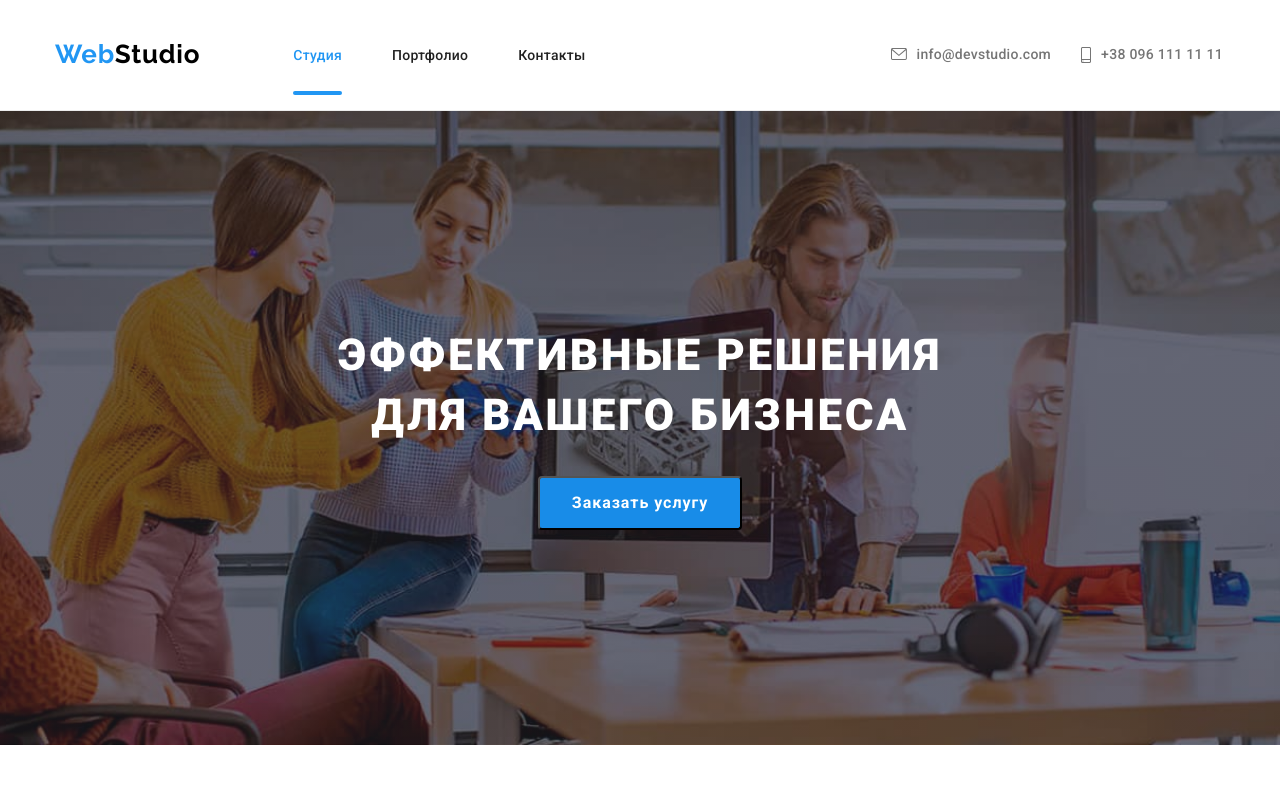
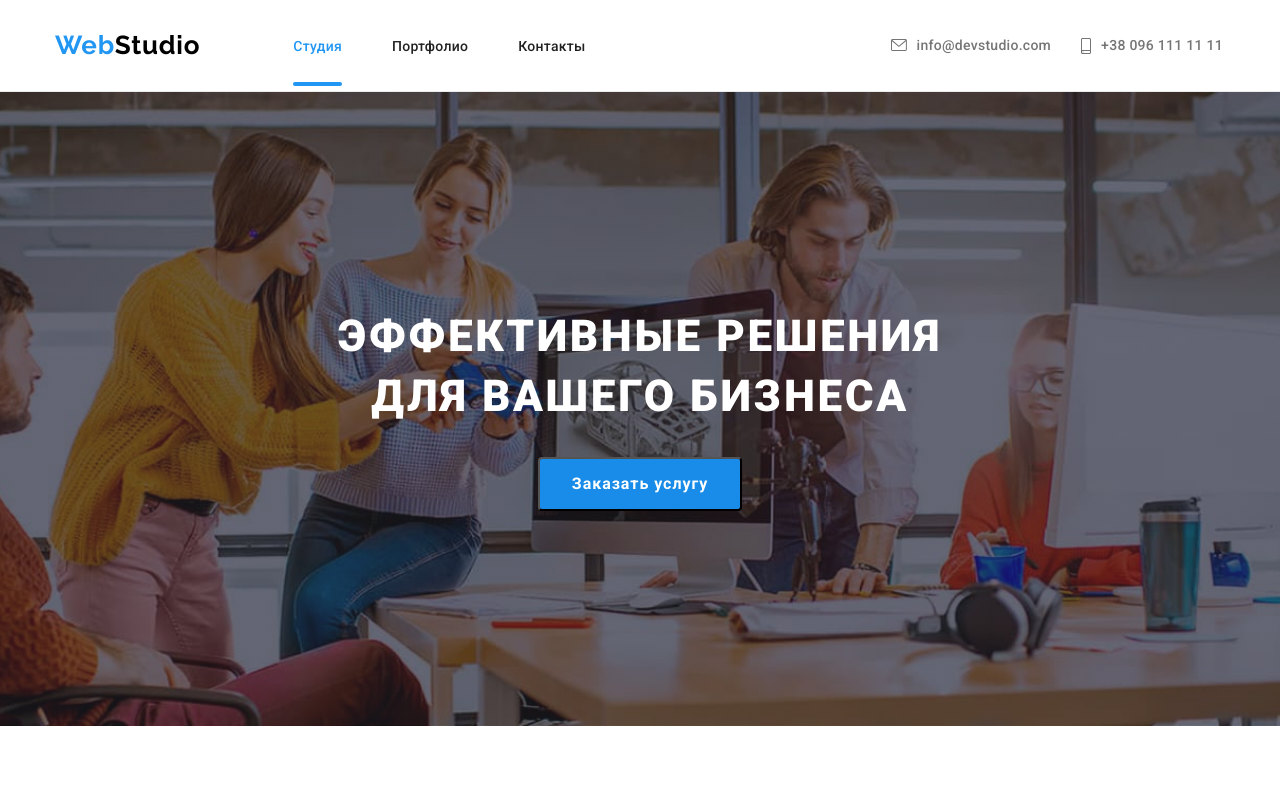
Before and after one commit to gigabyte11/goit-markup-hw-07, a plain HTML site: page index.html in a window 1280 px wide. Shown: the top 800 px of the page. Drawn offline with nearby package versions, Linux system fonts and the light colour scheme.

Commit message:
09.08.2021 18.17

```diff
--- a/sass/layout/_header.scss
+++ b/sass/layout/_header.scss
@@ -4,8 +4,8 @@
     align-items: center;
 }
 .header{
-    padding-top: 24px;
-    padding-bottom: 25px;
+    padding-top: 15px;
+    padding-bottom: 15px;
     border-bottom: 1px solid var(--color-border-header);
 }
 .navigation
```
Also changed, not shown: css/main.css, css/main.min.css.
